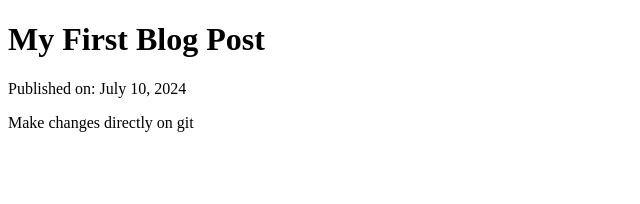
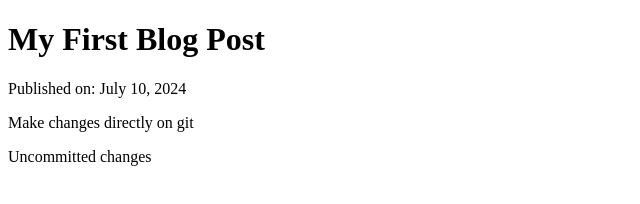
Before and after one commit to GitEic-Bhavin/blogging-platform, a plain HTML site: page src/blog.html in a window 1280 px wide. Shown: the whole page, without its empty margins (0-640 px from the left). Drawn offline with Linux system fonts and the light colour scheme.

Commit message:
This is STASH apply from master to make any changes into feature/add-authore-info branch

```diff
--- a/src/blog.html
+++ b/src/blog.html
@@ -10,3 +10,4 @@
 </html>
 <p>Published on: July 10, 2024</p>
 Make changes directly on git
+<p>Uncommitted changes</p>
```
